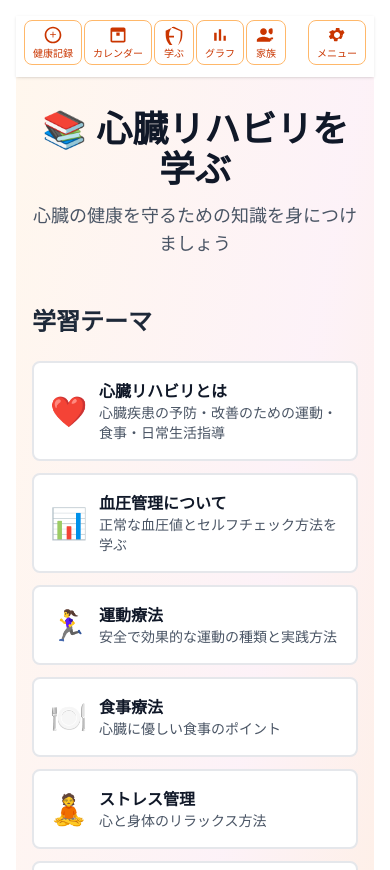
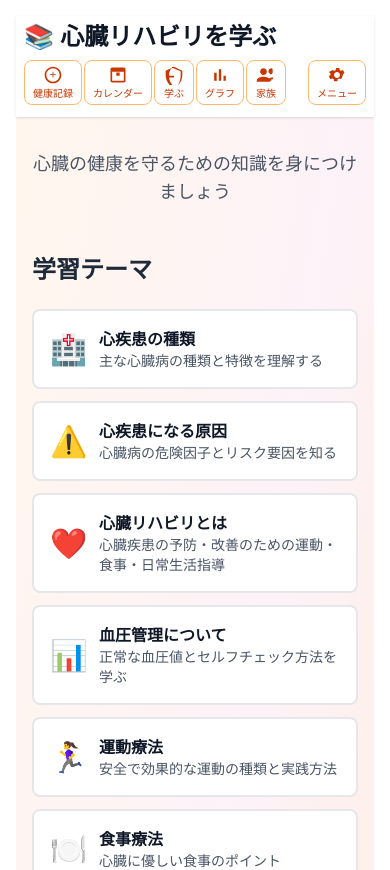
Before and after one commit to mikan623/heart-rehab-app, a Next.js app: page /learn in a window 390 px wide. Shown: the top 870 px of the page. Built offline with nearby package versions, Linux system fonts and the light colour scheme; sample sign-in values are in the browser's storage.

Commit message:
Add Learn page with heart disease info, mobile footers for date/time selection, and reorganize navigation

```diff
--- a/src/app/calendar/page.tsx
+++ b/src/app/calendar/page.tsx
@@ -1207,6 +1207,22 @@ export default function CalendarPage() {
                   </div>
                 </div>
               )}
+
+        {/* スマホ版フッター：日付選択フォーム */}
+        <div className="fixed bottom-0 left-0 right-0 md:hidden bg-white border-t-2 border-orange-300 shadow-lg p-4 z-40">
+          <label className="block text-sm font-medium text-gray-700 mb-2">
+            📅 日付を選択
+          </label>
+          <input
+            type="date"
+            value={currentMonth.toISOString().split('T')[0]}
+            onChange={(e) => setCurrentMonth(new Date(e.target.value))}
+            className="w-full px-3 py-2 text-sm border-2 border-orange-300 rounded-lg focus:outline-none focus:ring-2 focus:ring-orange-500"
+          />
+        </div>
+
+        {/* メインコンテンツの下部パディング（フッター対応） */}
+        <div className="md:hidden h-20"></div>
       </main>
     </div>
   ) : (
--- a/src/app/health-records/page.tsx
+++ b/src/app/health-records/page.tsx
@@ -1062,7 +1062,7 @@ export default function Home() {
             </h2>
 
             {/* 日付と時間を統合 */}
-            <div className="w-full md:w-auto">
+            <div className="w-full md:w-auto hidden md:block">
               <label className="block text-sm md:text-base font-medium text-gray-700 mb-3">
                 記録日時 <span className="text-xs md:text-sm text-gray-500">（現在の日時が自動入力されています）</span>
               </label>
@@ -1784,6 +1784,25 @@ export default function Home() {
 
       </main>
 
+      {/* スマホ版フッター：日時変更フォーム */}
+      <div className="fixed bottom-0 left-0 right-0 md:hidden bg-white border-t-2 border-orange-300 shadow-lg p-4 z-40">
+        <label className="block text-sm font-medium text-gray-700 mb-2">
+          📅 記録日時を変更
+        </label>
+        <input
+          type="datetime-local"
+          value={selectedDateTime}
+          onChange={(e) => setSelectedDateTime(e.target.value)}
+          className="w-full px-3 py-2 text-sm border-2 border-orange-300 rounded-lg focus:outline-none focus:ring-2 focus:ring-orange-500 font-semibold"
+          style={{
+            fontSize: '16px'
+          }}
+        />
+      </div>
+
+      {/* メインコンテンツの下部パディング（フッター対応） */}
+      <div className="md:hidden h-28"></div>
+
       {/* 心臓リハビリ説明モーダル */}
       {showHeartRehabInfo && (
         <div
--- a/src/app/learn/page.tsx
+++ b/src/app/learn/page.tsx
@@ -14,6 +14,37 @@ declare global {
 const learningContent = [
   {
     id: 1,
+    title: "心疾患の種類",
+    icon: "🏥",
+    content: "主な心臓病の種類と特徴を理解する",
+    details: [
+      "🔹 心筋梗塞：冠状動脈が詰まり、心臓の筋肉に血液が流れなくなる病気。突然の胸痛が特徴です。",
+      "🔹 狭心症：冠状動脈が狭くなり、心臓に血液が十分に流れない状態。胸に違和感や痛みを感じます。",
+      "🔹 心不全：心臓が十分に機能せず、体に血液を送り出せなくなる状態。息切れやむくみが見られます。",
+      "🔹 高血圧：血圧が常に高い状態が続く病気。多くの場合、自覚症状がないため『沈黙の殺し屋』と呼ばれます。",
+      "🔹 不整脈：心臓の鼓動が不規則になる病気。動悸や疲労感を感じることがあります。",
+      "🔹 弁膜症：心臓の弁の機能が低下する病気。息切れや疲労感が症状です。"
+    ]
+  },
+  {
+    id: 2,
+    title: "心疾患になる原因",
+    icon: "⚠️",
+    content: "心臓病の危険因子とリスク要因を知る",
+    details: [
+      "🚭 喫煙：タバコの有害物質は血管を傷つけ、動脈硬化を進行させます。",
+      "🧈 高コレステロール血症：悪玉コレステロール（LDL）が増えると、血管に沈着して動脈硬化が進みます。",
+      "🍟 高塩分・高脂肪食：塩分過多は血圧上昇、高脂肪食はコレステロール増加につながります。",
+      "⚖️ 肥満：太りすぎは心臓に負担をかけ、血圧上昇や糖尿病のリスクを高めます。",
+      "🧬 遺伝：家族に心臓病患者がいると、リスクが高くなります。定期的な検査が大切です。",
+      "🏃 運動不足：適度な運動は心臓や血管を強くします。毎日の活動が予防につながります。",
+      "😰 ストレス：長期的なストレスは血圧上昇や不整脈の原因になります。",
+      "🩺 糖尿病：血糖値が高いと血管が傷みやすく、心疾患のリスクが高まります。",
+      "⌛ 加齢：年を重ねると血管が硬くなり、心疾患のリスクが増加します。"
+    ]
+  },
+  {
+    id: 3,
     title: "心臓リハビリとは",
     icon: "❤️",
     content: "心臓疾患の予防・改善のための運動・食事・日常生活指導",
@@ -24,7 +55,7 @@ const learningContent = [
     ]
   },
   {
-    id: 2,
+    id: 4,
     title: "血圧管理について",
     icon: "📊",
     content: "正常な血圧値とセルフチェック方法を学ぶ",
@@ -36,7 +67,7 @@ const learningContent = [
     ]
   },
   {
-    id: 3,
+    id: 5,
     title: "運動療法",
     icon: "🏃‍♀️",
     content: "安全で効果的な運動の種類と実践方法",
@@ -48,7 +79,7 @@ const learningContent = [
     ]
   },
   {
-    id: 4,
+    id: 6,
     title: "食事療法",
     icon: "🍽️",
     content: "心臓に優しい食事のポイント",
@@ -60,7 +91,7 @@ const learningContent = [
     ]
   },
   {
-    id: 5,
+    id: 7,
     title: "ストレス管理",
     icon: "🧘",
     content: "心と身体のリラックス方法",
@@ -72,7 +103,7 @@ const learningContent = [
     ]
   },
   {
-    id: 6,
+    id: 8,
     title: "日常生活のポイント",
     icon: "✨",
     content: "心臓病予防の日常的な工夫",
@@ -128,15 +159,17 @@ export default function LearnPage() {
     <div className="min-h-screen bg-gradient-to-br from-orange-50 via-pink-50 to-orange-100">
       {/* ヘッダー */}
       <header className="sticky top-0 z-50 bg-white shadow-sm px-2 py-1">
+        <div className="flex items-center justify-between mb-2">
+          <h1 className="text-2xl font-bold text-gray-900 flex items-center gap-2">
+            📚 心臓リハビリを学ぶ
+          </h1>
+        </div>
         <NavigationBar />
       </header>
 
       <main className="max-w-6xl mx-auto px-4 py-8">
-        {/* ページタイトル */}
+        {/* ページサブタイトル */}
         <div className="text-center mb-12">
-          <h1 className="text-4xl font-bold text-gray-900 mb-3 flex items-center justify-center gap-3">
-            📚 心臓リハビリを学ぶ
-          </h1>
           <p className="text-lg text-gray-600">
             心臓の健康を守るための知識を身につけましょう
           </p>
```
